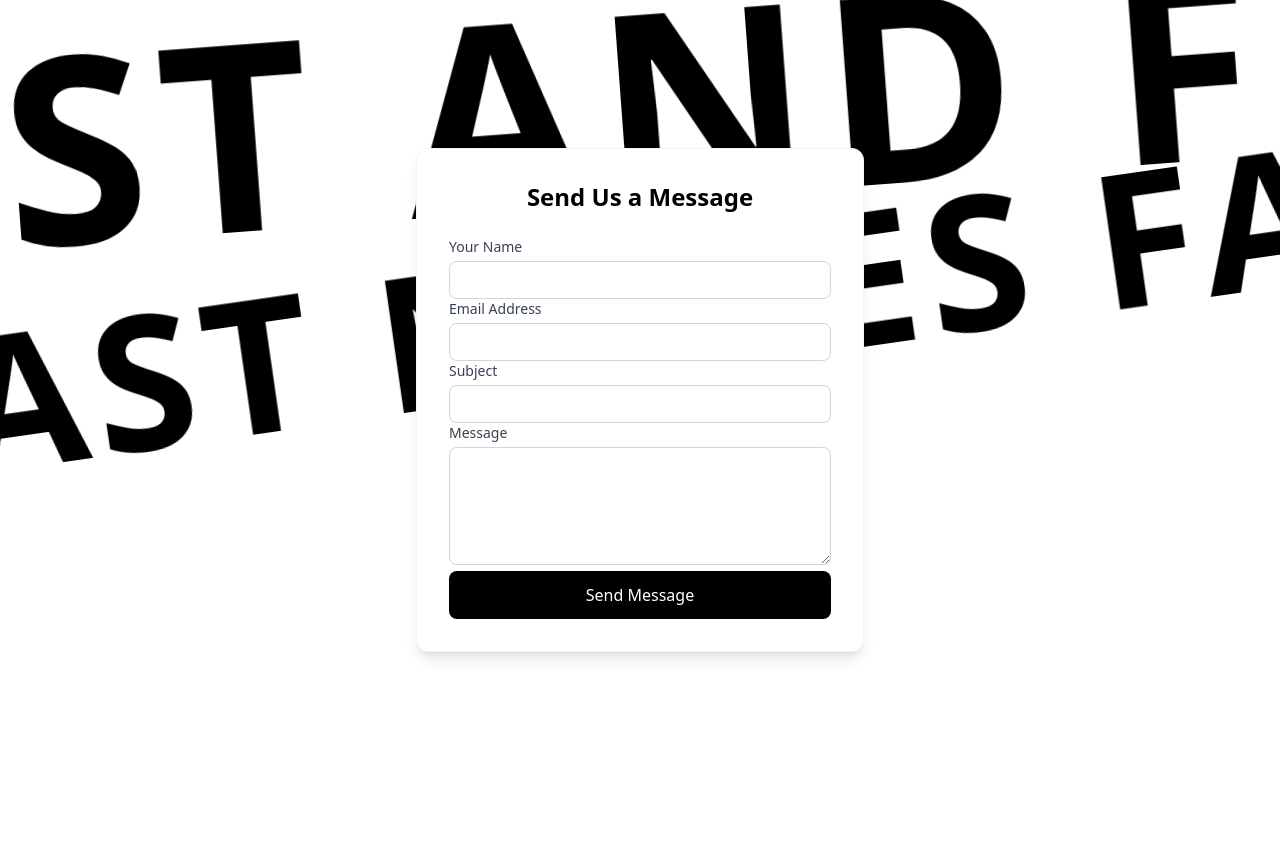
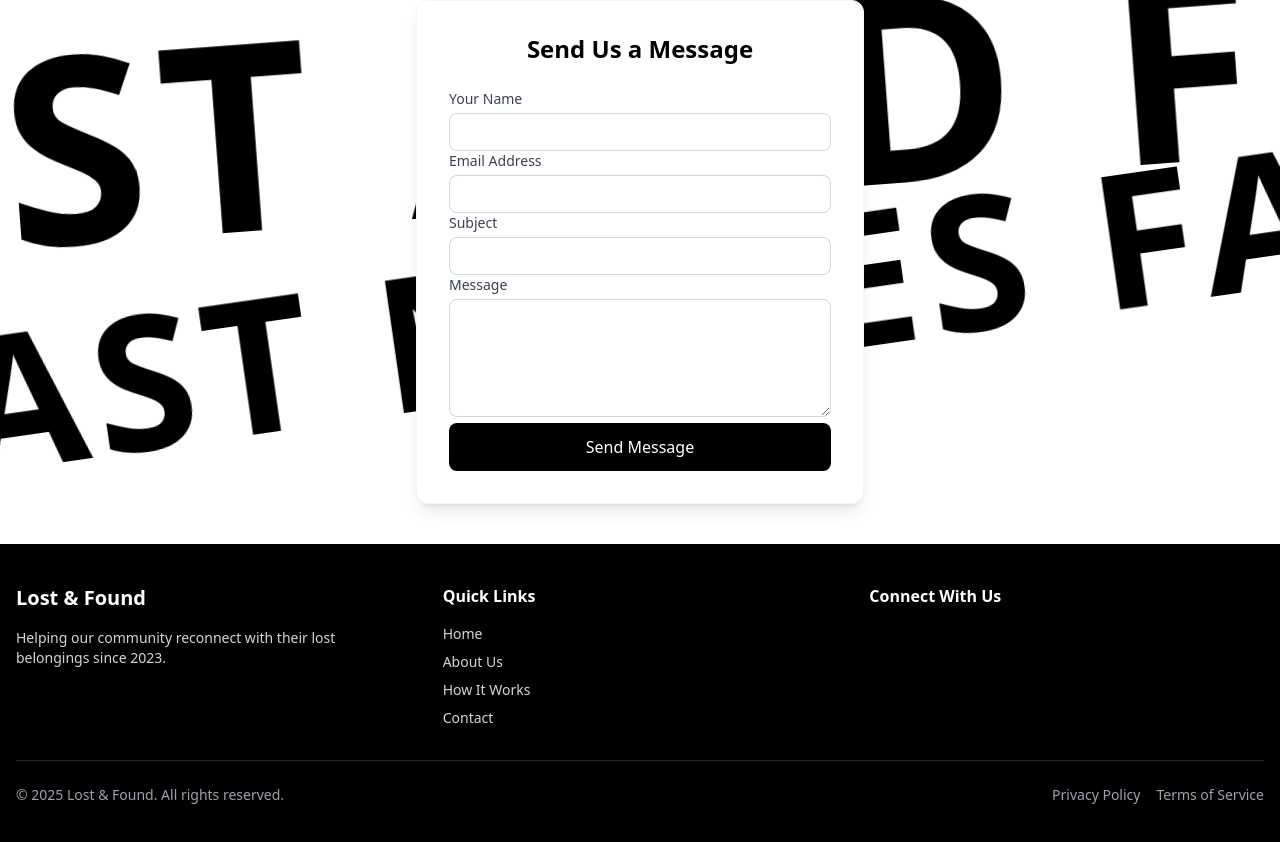
Before and after one commit to A-noob-in-Coding/lost-and-found, a React (Vite) app in the folder frontend/: page /contact in a window 1280 px wide. Shown: the top 842 px of the page. Before the commit the page ends 800 px from the top, so only its background shows below. Built offline with nearby package versions, Linux system fonts and the light colour scheme.

Commit message:
[FRONTEND] [PAGES] linked pages with each other

```diff
--- a/frontend/src/pages/aboutUs.jsx
+++ b/frontend/src/pages/aboutUs.jsx
@@ -1,7 +1,7 @@
 import React from "react";
 import BackgroundTypography from "../components/backgroundTypography.jsx";
 import { useNavigate } from "react-router-dom";
-
+import Footer from "../utilities/footer.jsx";
 export default function AboutUs() {
   const navigate = useNavigate();
   return (
@@ -104,6 +104,7 @@ export default function AboutUs() {
           </button>
         </div>
       </div>
+      <Footer/>
     </div>
   );
 }
--- a/frontend/src/pages/contactUs.jsx
+++ b/frontend/src/pages/contactUs.jsx
@@ -1,6 +1,7 @@
 import React, { useState } from "react";
 import Toast from "../utilities/toast.jsx";
 import BackgroundTypography from "../components/backgroundTypography.jsx";
+import Footer from "../utilities/footer.jsx";
 
 export default function ContactForm() {
   const [formData, setFormData] = useState({
@@ -44,17 +45,23 @@ export default function ContactForm() {
   const closeToast = () => setShowToast(false);
 
   return (
-    <div className="min-h-screen relative flex items-center justify-center py-12 px-4">
-      {/* Background container with lower z-index */}
-      <div className="absolute inset-0 overflow-hidden z-0">
-        <BackgroundTypography />
-      </div>
+    <>
+      {/* Toast notification positioned fixed */}
       {showToast && (
         <Toast message={toastMessage} type={toastType} onClose={closeToast} />
       )}
 
-      {/* Form container with higher z-index */}
-      <div className="relative z-10 max-w-md w-full mx-auto bg-white rounded-xl shadow-lg p-8 border border-gray-100">
+      {/* Root container with min-h-screen and flex to ensure footer at bottom */}
+      <div className="flex flex-col min-h-screen relative">
+        {/* Background typography with absolute positioning */}
+        <div className="absolute inset-0 overflow-hidden z-0">
+          <BackgroundTypography />
+        </div>
+
+        {/* Main content area - with flex-grow to push footer down */}
+        <main className="flex-grow flex items-center justify-center pt-12 px-4 relative z-10">
+          {/* Form container */}
+          <div className="max-w-md w-full mx-auto bg-white rounded-xl shadow-lg p-8 border border-gray-100">
             <h2 className="text-2xl font-semibold mb-6 text-center">Send Us a Message</h2>
 
             <form onSubmit={handleSubmit} className="space-y-5">
@@ -123,10 +130,14 @@ export default function ContactForm() {
                 {isLoading ? "Sending..." : "Send Message"}
               </button>
             </form>
+          </div>
+        </main>
 
-        {/* Toast notification */}
-
+        {/* Footer with z-index, clearly in the flex flow */}
+        <footer className="relative z-10">
+          <Footer />
+        </footer>
       </div>
-    </div>
+    </>
   );
 }
--- a/frontend/src/pages/howItWorks.jsx
+++ b/frontend/src/pages/howItWorks.jsx
@@ -1,6 +1,7 @@
 import React from "react";
 import { useNavigate } from "react-router-dom";
 import BackgroundTypography from "../components/backgroundTypography.jsx";
+import Footer from "../utilities/footer.jsx";
 
 export default function HowItWorks() {
   const navigate = useNavigate();
@@ -123,6 +124,7 @@ export default function HowItWorks() {
           </div>
         </div>
       </div>
+      <Footer/>
     </div>
   );
 }
--- a/frontend/src/utilities/footer.jsx
+++ b/frontend/src/utilities/footer.jsx
@@ -1,4 +1,7 @@
+import { useNavigate } from "react-router-dom";
+
 export default function Footer() {
+  const navigate = useNavigate();
   return (
     <footer className="bg-black text-white py-10 mt-10">
       <div className="max-w-7xl mx-auto px-4">
@@ -14,22 +17,22 @@ export default function Footer() {
             <h4 className="font-semibold mb-4">Quick Links</h4>
             <ul className="space-y-2 text-sm text-gray-300">
               <li>
-                <a href="#" className="hover:text-white">
+                <a href="/feed" className="hover:text-white">
                   Home
                 </a>
               </li>
               <li>
-                <a href="#" className="hover:text-white">
+                <a href="/aboutUs" className="hover:text-white">
                   About Us
                 </a>
               </li>
               <li>
-                <a href="#" className="hover:text-white">
+                <a href="/howItWorks" className="hover:text-white">
                   How It Works
                 </a>
               </li>
               <li>
-                <a href="#" className="hover:text-white">
+                <a href="/contact" className="hover:text-white">
                   Contact
                 </a>
               </li>
```
Lines whose indentation alone changed are shown as unchanged.
